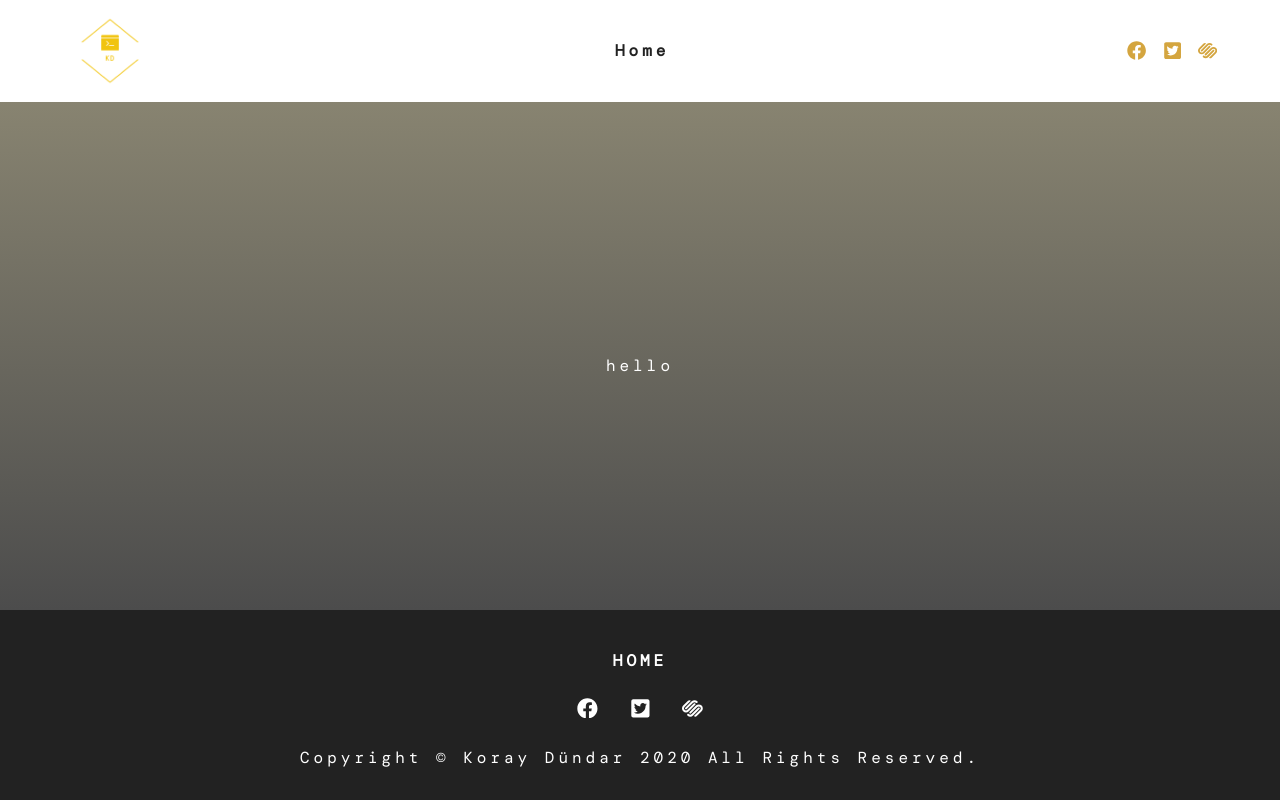
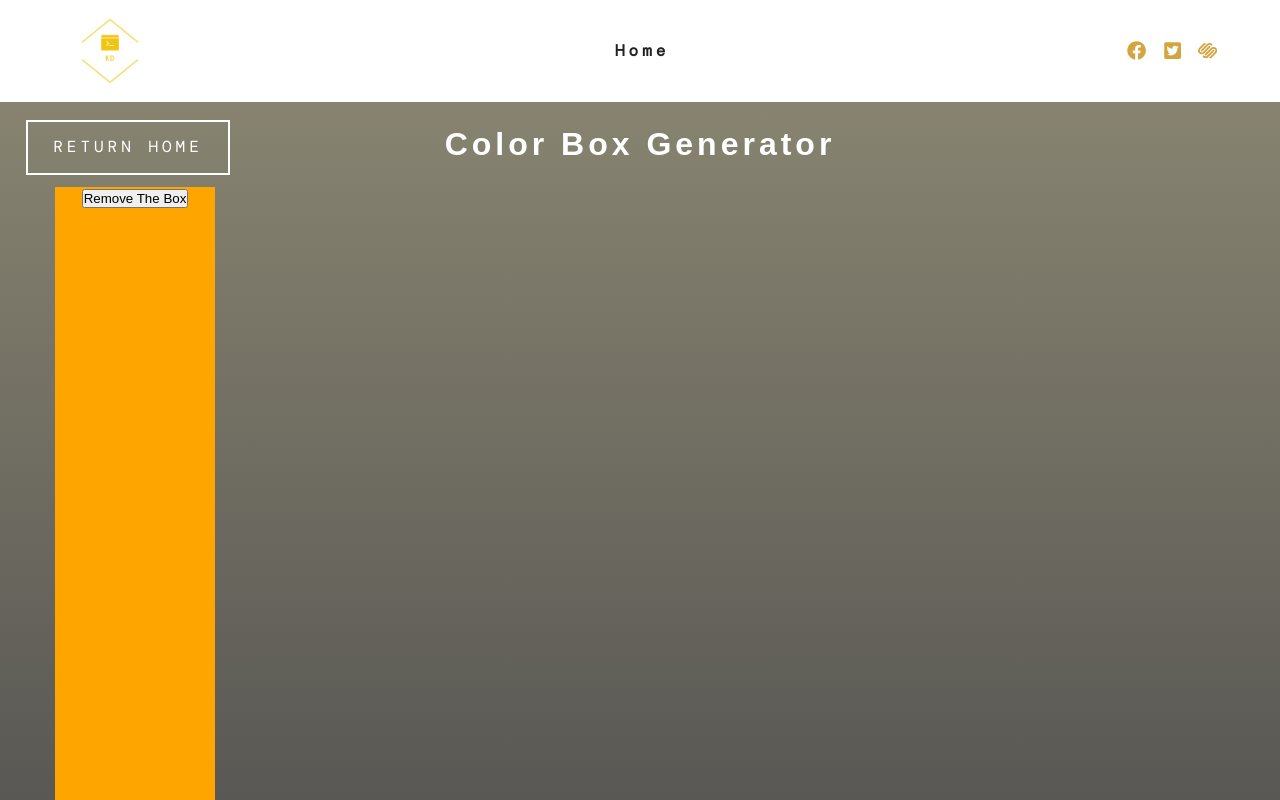
Before and after one commit to DundarKoray/React__Project__MyAppCollections, a React (Create React App) app: page /boxGenerator in a window 1280 px wide. Shown: the top 800 px of the page. Built offline with nearby package versions, Linux system fonts and the light colour scheme.

Commit message:
added box generator list

```diff
--- a/src/App.js
+++ b/src/App.js
@@ -5,7 +5,7 @@ import { BrowserRouter, Route, Switch } from "react-router-dom";
 import FlipCoin from './FlipCoin/CoinContainer';
 import HangMan from './HangMan/Hangman';
 import ColorBoxes from './ColorBoxes/BoxContainer';
-import BoxGenerator from './BoxGenerator/BoxGenerator'
+import BoxGenerator from './BoxGenerator/App'
 
 const App = () => {
   return (
--- /dev/null
+++ b/src/BoxGenerator/App.js
@@ -0,0 +1,20 @@
+import React from 'react';
+import SimpleHero from '../SimpleHero/SimpleHero';
+import Banner from '../Banner/Banner';
+import { Link } from 'react-router-dom';
+import BoxGeneratorList from './BoxGeneratorList'
+
+const BoxGeneratorContainer = () => {
+    return (
+        <div>
+            <SimpleHero>
+                <Banner>
+                <Link to="/" className="btn-white btn-return">Return Home</Link>
+                <BoxGeneratorList />
+                </Banner>
+            </SimpleHero>
+        </div>
+    );
+};
+
+export default BoxGeneratorContainer;
--- a/src/BoxGenerator/BoxGenerator.js
+++ b/src/BoxGenerator/BoxGenerator.js
@@ -1,17 +1,19 @@
-import React from 'react';
-import SimpleHero from '../SimpleHero/SimpleHero';
-import Banner from '../Banner/Banner';
+import React, { Component } from 'react';
 
-const BoxGenerator = () => {
-    return (
-        <div>
-            <SimpleHero>
-                <Banner>
-                    hello
-                </Banner>
-            </SimpleHero>
-        </div>
-    );
-};
+class BoxGenerator extends Component {
+    render() {
+        return (
+            <div>
+            <div style={{
+                height: `${this.props.height}em`,
+                width: `${this.props.width}em`,
+                backgroundColor: this.props.color
+            }}>
+            <button>Remove The Box</button>
+            </div>
+            </div>
+        );
+    }
+}
 
 export default BoxGenerator;
--- /dev/null
+++ b/src/BoxGenerator/BoxGeneratorList.js
@@ -0,0 +1,42 @@
+import React, { Component } from "react";
+import BoxGenerator from "./BoxGenerator";
+
+class BoxGeneratorList extends Component {
+  constructor(props) {
+    super(props);
+    this.state = {
+      boxes: [
+        {
+          width: 10,
+          height: 40,
+          color: "orange",
+        },
+        {
+            width: 50,
+            height: 10,
+            color: "red",
+          },
+      ],
+    };
+  }
+
+  render() {
+    const boxes = this.state.boxes.map((item) => {
+      return (
+        <BoxGenerator
+          height={item.height}
+          width={item.width}
+          color={item.color}
+        />
+      );
+    });
+    return (
+      <div>
+        <h1>Color Box Generator</h1>
+        {boxes}
+      </div>
+    );
+  }
+}
+
+export default BoxGeneratorList;
```
